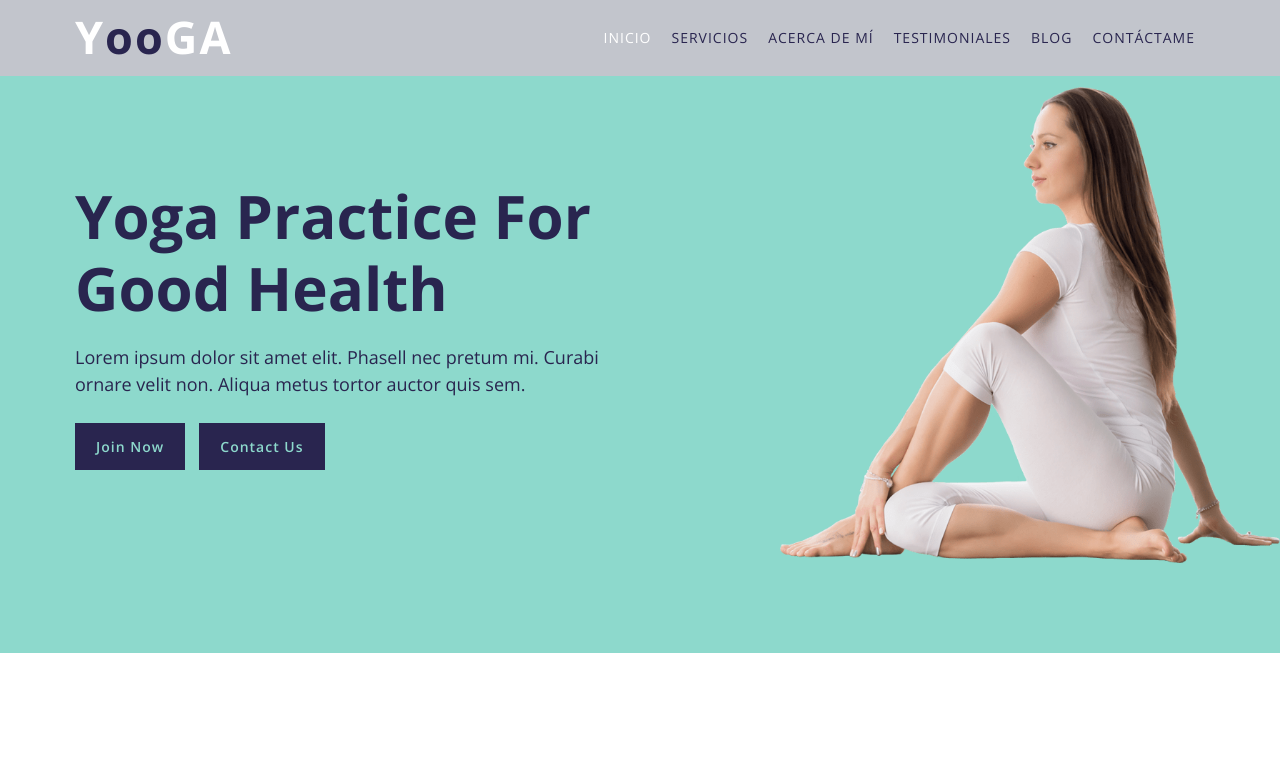
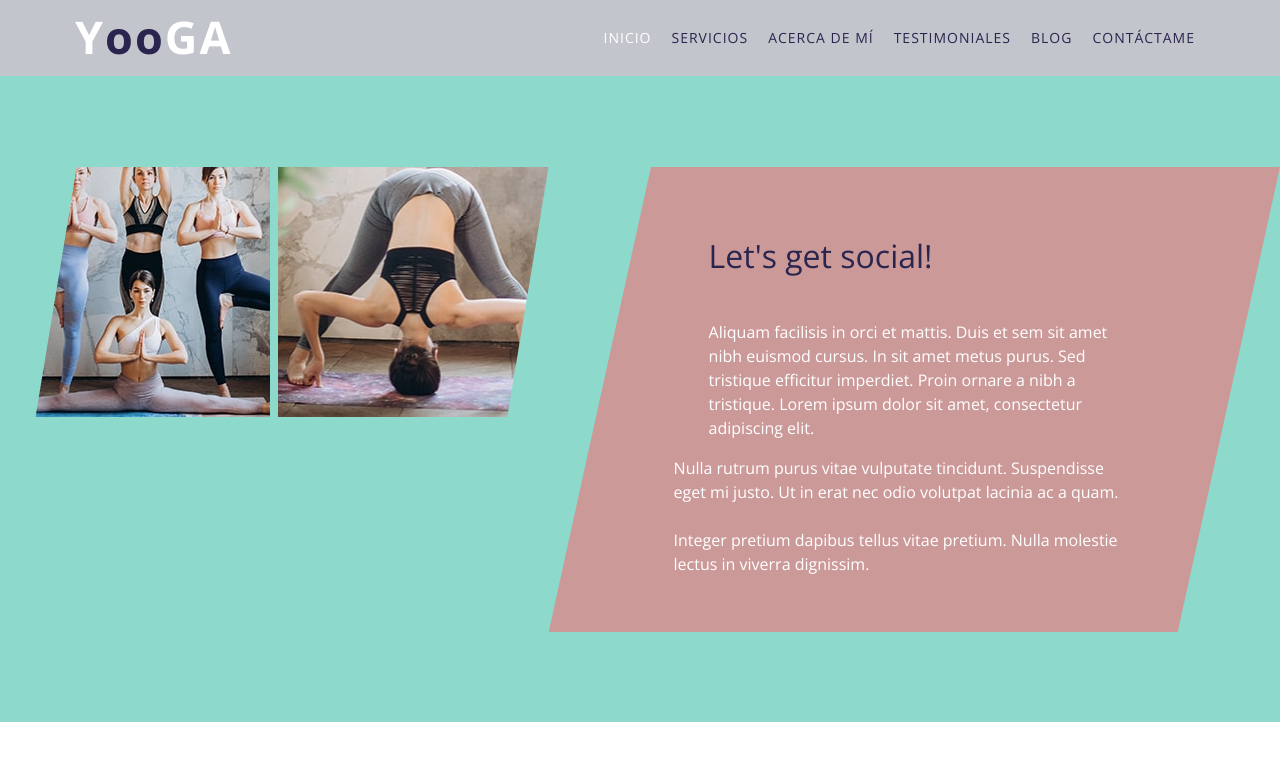
Before and after one commit to frako23/carlaplanificatuexito, a plain HTML site: page index.html in a window 1280 px wide. Shown: the part 38-800 px from the top of the page. Drawn offline with nearby package versions, Linux system fonts and the light colour scheme.

Commit message:
se arregla estructura del hero section

```diff
--- a/css/style.css
+++ b/css/style.css
@@ -334,6 +334,83 @@ a:focus {
     margin-right: 10px;
 }
 
+/* ------------------------------- New section ------------------------------ */
+.tm-section-2-inner,
+.tm-section-3-inner {
+  display: flex;
+  justify-content: flex-end;
+}
+
+.tm-section-2-inner {
+    /* flex-direction: column; */
+    margin-left: 0;
+  }
+
+  .tm-section-2-left {
+    display: flex;
+    width: 50%;
+    min-height: 330px;
+    -webkit-clip-path: polygon(14% 0%, 100% 0%, 86% 100%, 0% 100%);
+    clip-path: polygon(14% 0%, 100% 0%, 86% 100%, 0% 100%);
+  }
+
+  .tm-section-2-left { margin-left: 0; }
+
+  .tm-section-mb { margin-top: 80px; }
+
+  .tm-section-2-text {color: #ffffff}
+
+  .tm-section-2-left {
+    width: 100%;
+    /* height: 560px; */
+  }
+
+  .tm-img-container {
+    width: 100%;
+    height: 100%;
+    background-repeat: no-repeat;
+  }
+
+  .tm-img-container-1 {
+    background-image: url(../img/class-3.jpg);
+    background-position: top center;
+  }
+
+  .tm-img-container-2 {
+    background-image: url(../img/class-4.jpg);
+    background-position: top center;
+    margin-left: 8px;
+  }
+
+  .tm-section-2-right {
+    padding: 70px 120px 40px;
+    width: 50%;
+    margin-left: -40px;
+    -webkit-clip-path: polygon(14% 0%, 100% 0%, 86% 100%, 0% 100%);
+    clip-path: polygon(14% 0%, 100% 0%, 86% 100%, 0% 100%);
+  }
+
+  .tm-section-2-right {
+    width: 100%;
+    /* margin-top: 40px; */
+    margin-left: 0;
+  }
+
+  .tm-section-2-right {
+    padding-left: 160px;
+    padding-right: 160px;
+  }
+
+.tm-bg-primary { background-color: #CC9999; }
+
+.tm-section-2-header {
+    font-size: 2rem;
+    margin-bottom: 40px;
+  }
+
+  .tm-mb-45 { margin-bottom: 45px; }
+  .tm-p-ml { margin-left: -35px; }
+/* ----------------------------- End New section ---------------------------- */
 @media (max-width: 991.98px) {
     .hero .hero-text {
         padding: 0 15px;
--- a/index.html
+++ b/index.html
@@ -94,7 +94,7 @@
         <!-- Hero Start -->
         <div class="hero">
             <div class="container-fluid">
-                <div class="row align-items-center">
+                <!-- <div class="row align-items-center">
                     <div class="col-sm-12 col-md-6">
                         <div class="hero-text">
                             <h1>Yoga Practice For Good Health</h1>
@@ -112,7 +112,23 @@
                             <img src="img/hero.png" alt="Hero Image">
                         </div>
                     </div>
-                </div>
+                </div> -->
+                <section class="row tm-section-mb tm-section-2">
+                    <div class="col-md-12 tm-section-2-inner">
+                        <div class="tm-section-2-left">
+                              <div class="tm-img-container tm-img-container-1"></div>
+                              <div class="tm-img-container tm-img-container-2"></div>
+                        </div>
+                        <div class="tm-section-2-right tm-bg-primary">
+                          <div class="tm-section-2-text">
+                            <h2 class="tm-section-2-header tm-mb-45">Let's get social!</h2>
+                            <p>Aliquam facilisis in orci et mattis. Duis et sem sit amet nibh euismod cursus. In sit amet metus purus. Sed tristique efficitur imperdiet. Proin ornare a nibh a tristique. Lorem ipsum dolor sit amet, consectetur adipiscing elit.</p>
+                            <p class="tm-p-ml">Nulla rutrum purus vitae vulputate tincidunt. Suspendisse eget mi justo. Ut in erat nec odio volutpat lacinia ac a quam.
+                                    <br><br>Integer pretium dapibus tellus vitae pretium. Nulla molestie lectus in viverra dignissim.</p>
+                          </div>
+                        </div>
+                      </div>
+                </section>
             </div>
         </div>
         <!-- Hero End -->
```
